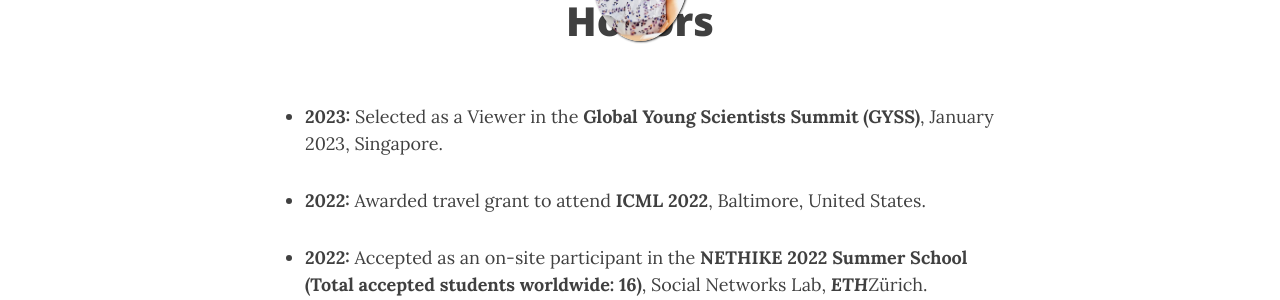
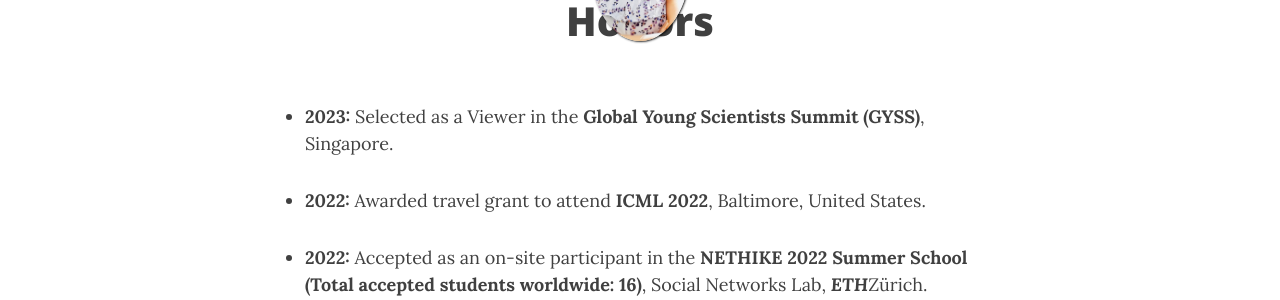
Before and after one commit to ForoughHa/ForoughHa.github.io, a Jekyll site: the page built from honors.md, in a window 1280 px wide and 1247 px high. Shown: the part 131-431 px from the top of the window. Built offline with Jekyll 4.4.1, drawn with Linux system fonts in a browser that asks for light colours; nearby versions of some CDN libraries.

Commit message:
Update honors.md

```diff
--- a/honors.md
+++ b/honors.md
@@ -3,7 +3,7 @@
 title: Honors
 ---
 
-- <b>2023:</b> Selected as a Viewer in the **Global Young Scientists Summit (GYSS)**, January 2023, Singapore.
+- <b>2023:</b> Selected as a Viewer in the **Global Young Scientists Summit (GYSS)**, Singapore.
 
 - <b>2022:</b> Awarded travel grant to attend **ICML 2022**, Baltimore, United States.
 
```
